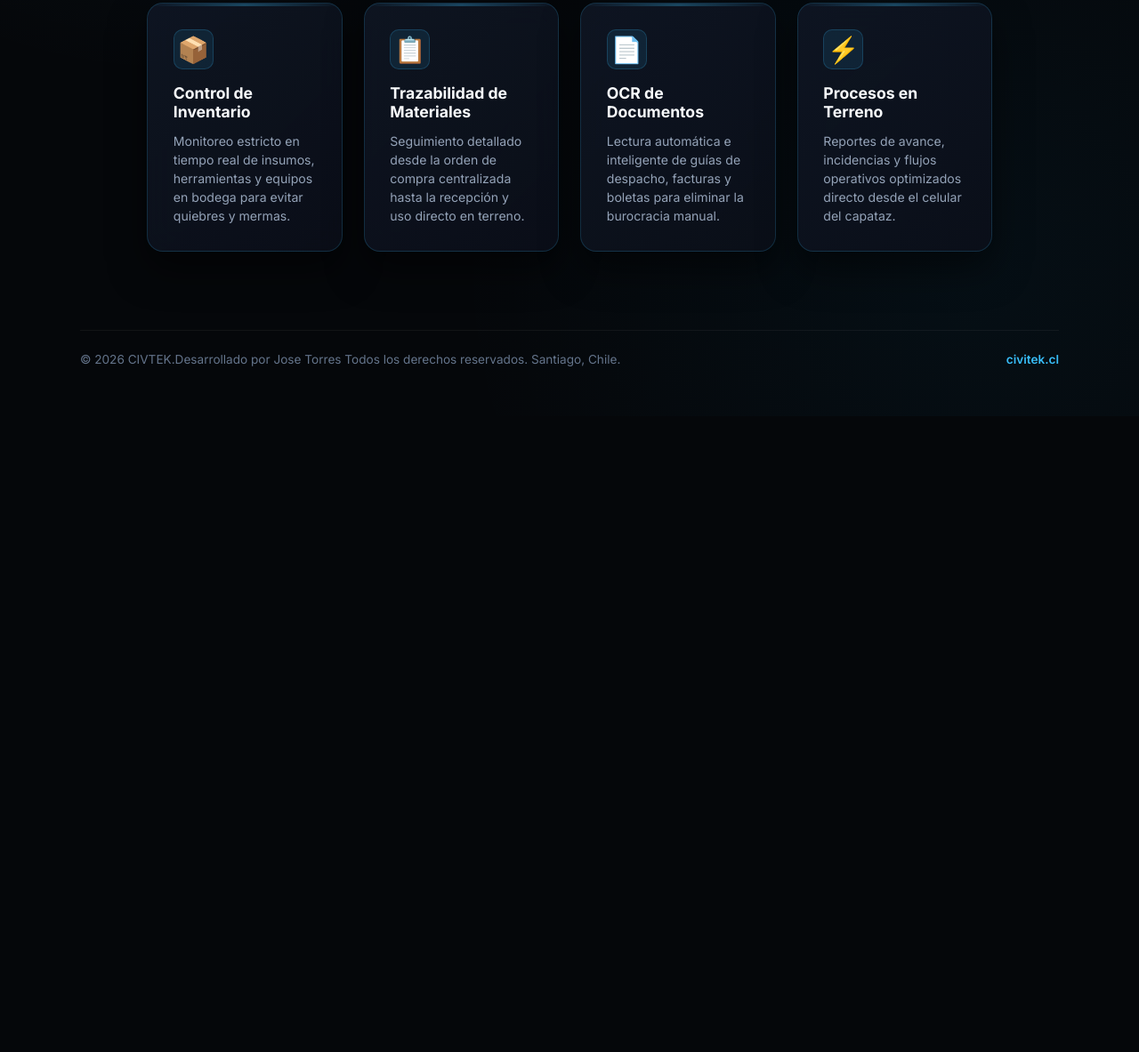
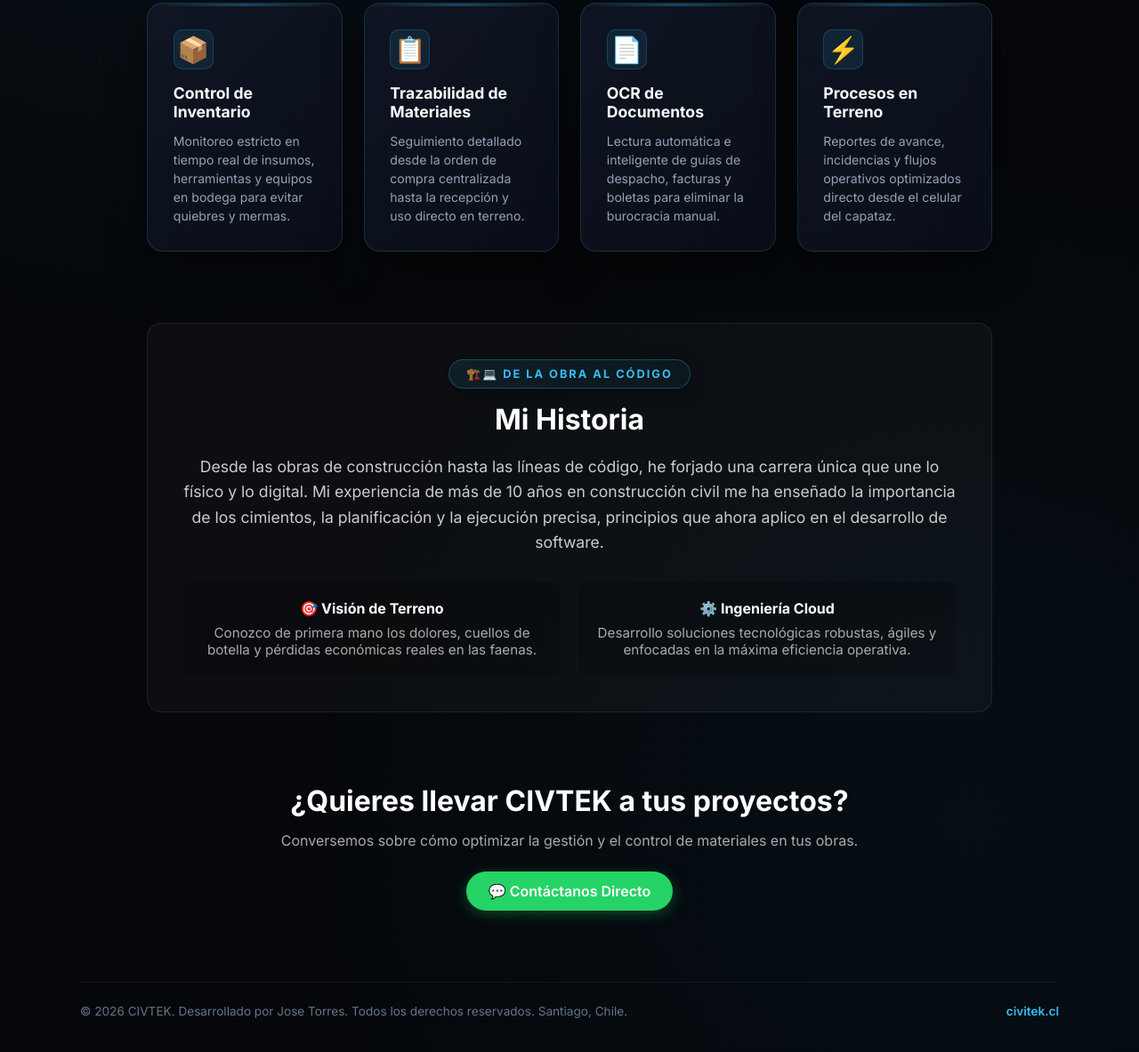
Before and after one commit to jtorresipchile/civtek, a plain HTML site: page index.html in a window 1280 px wide. Shown: the part 657-1840 px from the top of the page at 89% size. Before the commit the page ends 1125 px from the top, so only its background shows below. Drawn offline with Linux system fonts and the light colour scheme.

Commit message:
Actualizacion seccion sobre mi y proveedores.

```diff
--- a/index.html
+++ b/index.html
@@ -22,6 +22,8 @@
         <div class="logo">CIVTEK</div>
         <nav class="nav-menu">
             <a href="index.html" class="nav-link active">Inicio</a>
+            <a href="#historia" class="nav-link">Sobre Mí</a>
+            <a href="#contacto" class="nav-link">Contacto</a>
             <a href="proveedores.html" class="nav-link">Proveedores</a>
         </nav>
         <div class="header-badge">Portal de Obra</div>
@@ -72,10 +74,40 @@
                 <p>Reportes de avance, incidencias y flujos operativos optimizados directo desde el celular del capataz.</p>
             </div>
         </div>
+
+        <!-- NUEVA SECCIÓN: MI HISTORIA / SOBRE MÍ -->
+        <section id="historia" class="story-section" style="margin-top: 80px; padding: 40px; background: rgba(255, 255, 255, 0.03); border-radius: 16px; border: 1px solid rgba(255, 255, 255, 0.08);">
+            <div class="badge-container" style="margin-bottom: 15px;">
+                <span class="badge">🏗️💻 De la Obra al Código</span>
+            </div>
+            <h2 style="font-size: 2rem; margin-bottom: 20px; color: #fff;">Mi Historia</h2>
+            <p style="font-size: 1.1rem; line-height: 1.6; color: #ccc; margin-bottom: 20px;">
+                Desde las obras de construcción hasta las líneas de código, he forjado una carrera única que une lo físico y lo digital. Mi experiencia de más de 10 años en construcción civil me ha enseñado la importancia de los cimientos, la planificación y la ejecución precisa, principios que ahora aplico en el desarrollo de software.
+            </p>
+            <div style="display: grid; grid-template-columns: repeat(auto-fit, minmax(250px, 1fr)); gap: 20px; margin-top: 30px;">
+                <div style="background: rgba(0,0,0,0.2); padding: 20px; border-radius: 10px;">
+                    <h4 style="color: #fff; margin-bottom: 8px;">🎯 Visión de Terreno</h4>
+                    <p style="font-size: 0.95rem; color: #aaa;">Conozco de primera mano los dolores, cuellos de botella y pérdidas económicas reales en las faenas.</p>
+                </div>
+                <div style="background: rgba(0,0,0,0.2); padding: 20px; border-radius: 10px;">
+                    <h4 style="color: #fff; margin-bottom: 8px;">⚙️ Ingeniería Cloud</h4>
+                    <p style="font-size: 0.95rem; color: #aaa;">Desarrollo soluciones tecnológicas robustas, ágiles y enfocadas en la máxima eficiencia operativa.</p>
+                </div>
+            </div>
+        </section>
+
+        <!-- NUEVA SECCIÓN: CONTACTO RÁPIDO -->
+        <section id="contacto" style="text-align: center; margin: 80px 0 40px 0;">
+            <h2 style="font-size: 2rem; margin-bottom: 15px; color: #fff;">¿Quieres llevar CIVTEK a tus proyectos?</h2>
+            <p style="color: #aaa; margin-bottom: 25px;">Conversemos sobre cómo optimizar la gestión y el control de materiales en tus obras.</p>
+            <a href="mailto:contacto@civtek.cl" style="display: inline-block; background: #25d366; color: #fff; padding: 12px 25px; border-radius: 30px; text-decoration: none; font-weight: 600; font-size: 1rem; box-shadow: 0 4px 15px rgba(37, 211, 102, 0.3);">
+                💬 Contáctanos Directo
+            </a>
+        </section>
     </main>
 
     <footer>
-        <p>&copy; 2026 CIVTEK.Desarrollado por Jose Torres Todos los derechos reservados. Santiago, Chile.</p>
+        <p>&copy; 2026 CIVTEK. Desarrollado por Jose Torres. Todos los derechos reservados. Santiago, Chile.</p>
         <p class="footer-domain">civitek.cl</p>
     </footer>
 
```
Also changed, not shown: proveedores.html (+9 -7 lines).
